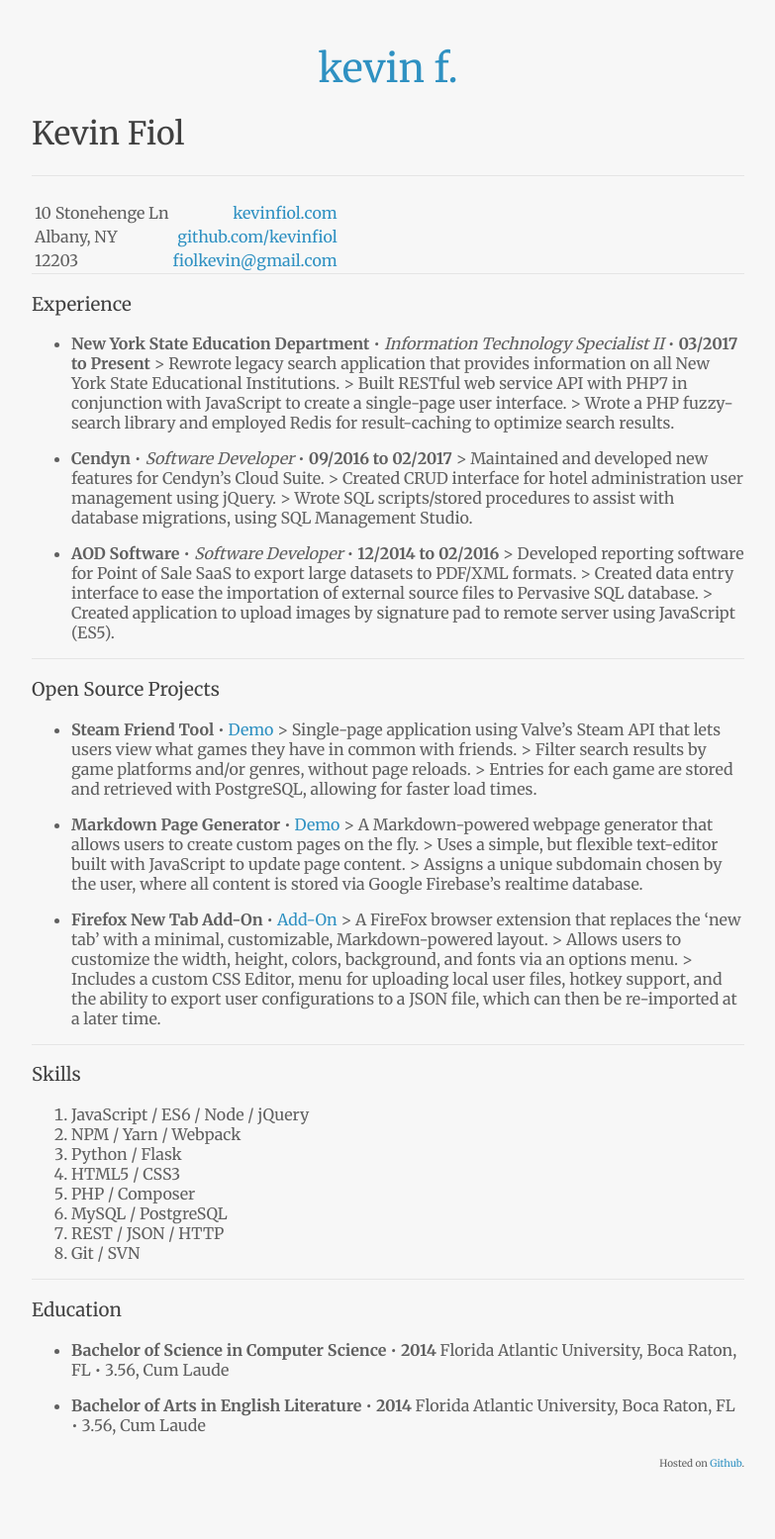
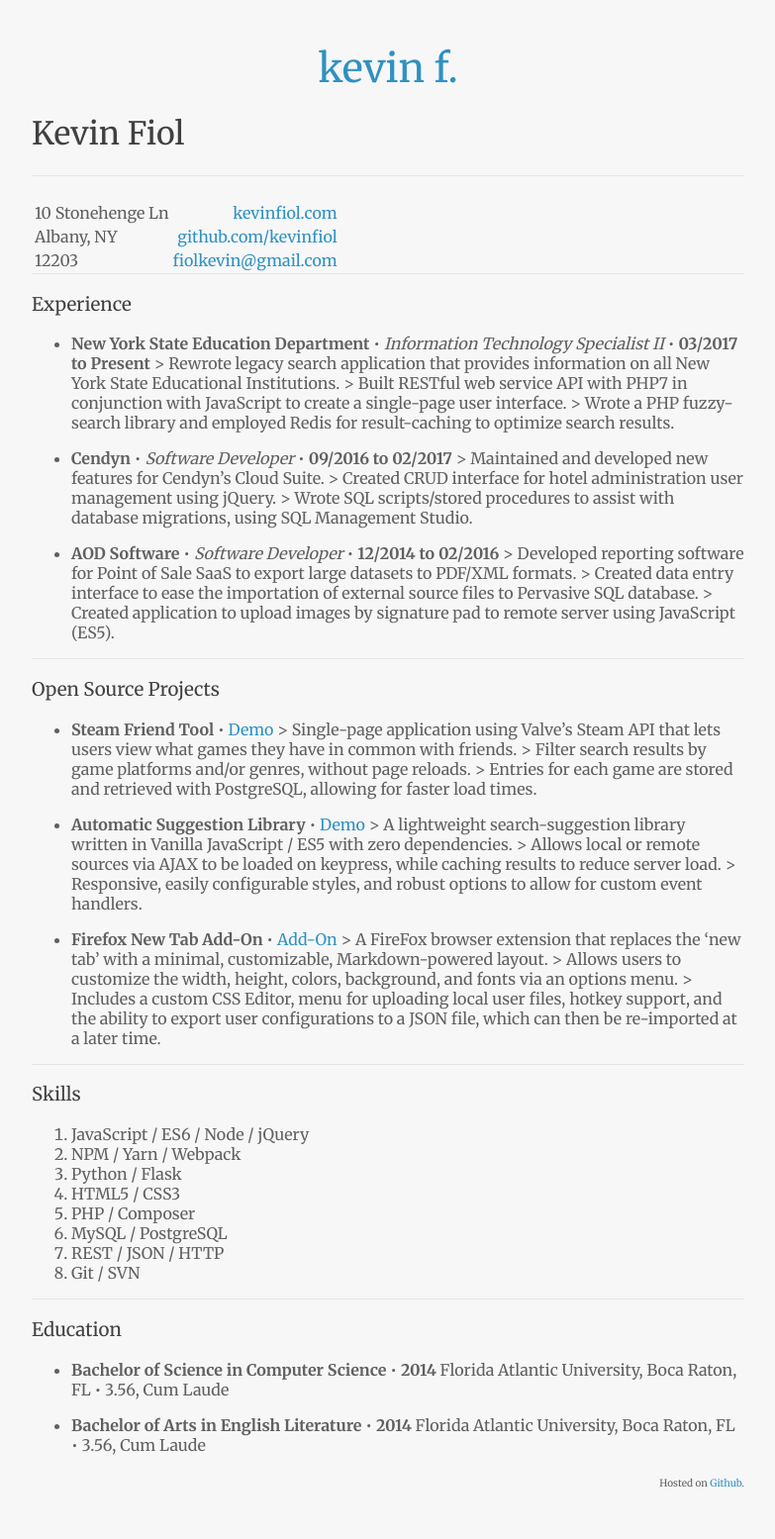
Before and after one commit to kevinfiol/kevinfiol.github.io, a Jekyll site: the page built from resume/resume.md, in a window 1280 px wide. Shown: the whole page at 99% size, without its empty margins (248-1031 px from the left). Built offline with Jekyll 4.4.1, drawn with Linux system fonts in a browser that asks for light colours; our own code applies the rules of GitHub Pages for plain Markdown files.

Commit message:
update resume

```diff
--- a/resume/resume.md
+++ b/resume/resume.md
@@ -36,10 +36,10 @@
     \> Filter search results by game platforms and/or genres, without page reloads.
     \> Entries for each game are stored and retrieved with PostgreSQL, allowing for faster load times.
 
-* **Markdown Page Generator** • [Demo](https://kevinfiol.herokuapp.com/pages/)
-    \> A Markdown-powered webpage generator that allows users to create custom pages on the fly.
-    \> Uses a simple, but flexible text-editor built with JavaScript to update page content.
-    \> Assigns a unique subdomain chosen by the user, where all content is stored via Google Firebase's realtime database.
+* **Automatic Suggestion Library** • [Demo](https://kevinfiol.com/otto/)
+    \> A lightweight search-suggestion library written in Vanilla JavaScript / ES5 with zero dependencies.
+    \> Allows local or remote sources via AJAX to be loaded on keypress, while caching results to reduce server load.
+    \> Responsive, easily configurable styles, and robust options to allow for custom event handlers.
 
 * **Firefox New Tab Add-On** • [Add-On](https://addons.mozilla.org/en-US/firefox/addon/colm/)
     \> A FireFox browser extension that replaces the 'new tab' with a minimal, customizable, Markdown-powered layout.
```
Also changed, not shown: resume/index.html (+4 -4 lines), 1 other file.
